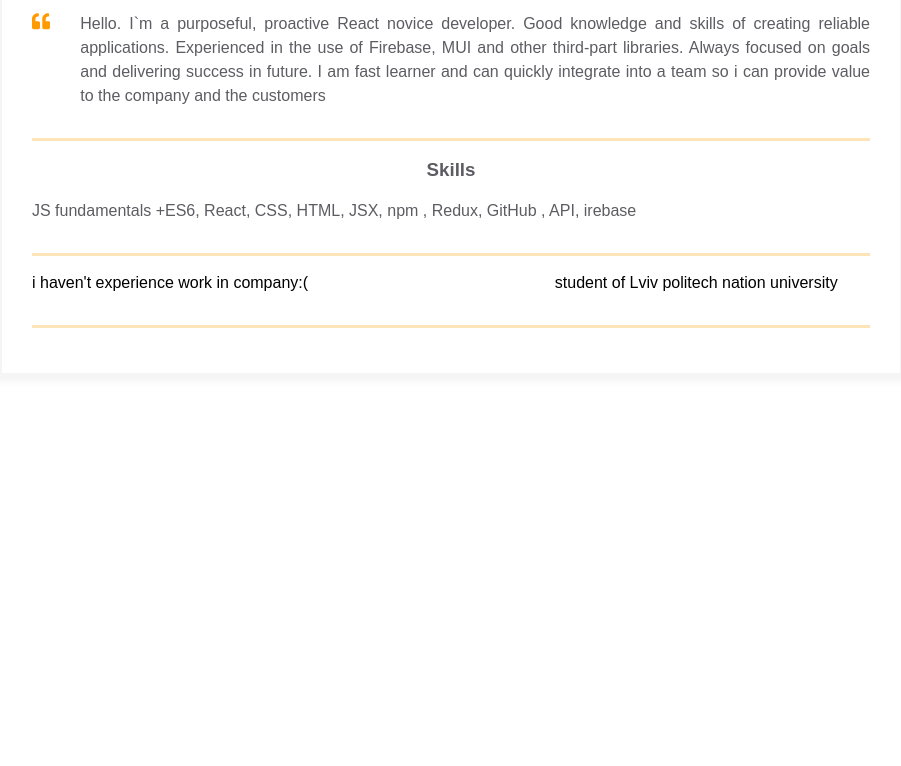
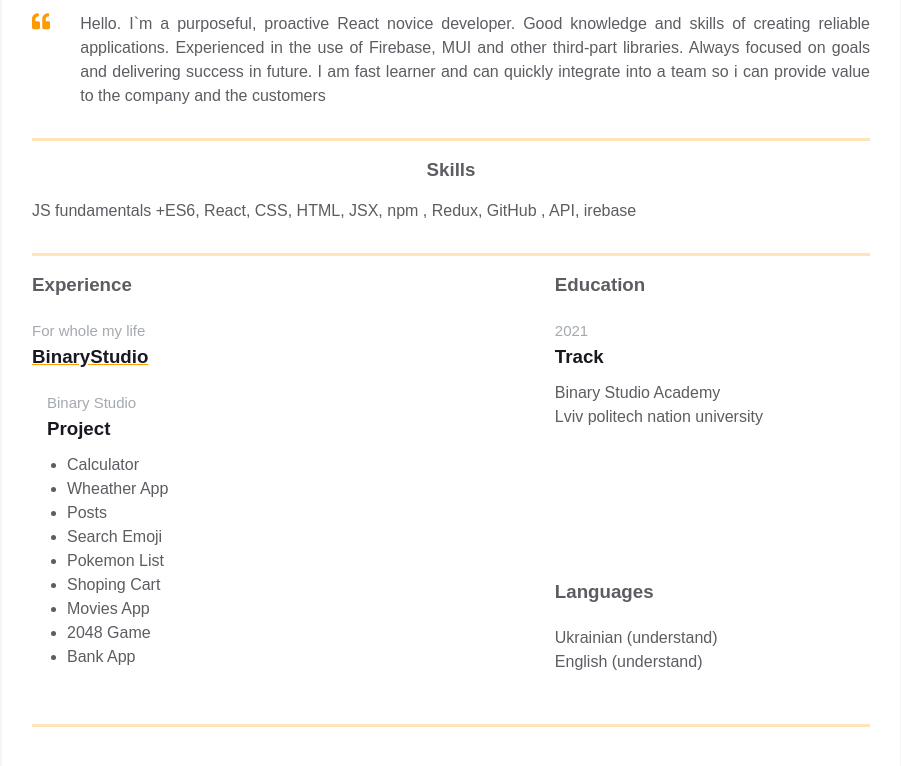
Before and after one commit to youra2004/homepage, a plain HTML site: page index.html in a window 1280 px wide. Shown: the part 338-1104 px from the top of the page, without its empty margins (189-1090 px from the left). Before the commit the page ends 800 px from the top, so only its background shows below. Drawn offline with Linux system fonts and the light colour scheme.

Commit message:
add information about Education and Experience

```diff
--- a/index.html
+++ b/index.html
@@ -103,11 +103,72 @@
           <div class="resume__block">
             <div class="main-info fh">
               <div class="experiences">
-                i haven't experience work in company:(
+                <div class="experiences">
+                  <h3 class="experiences__header">Experience</h3>
+                  <div class="experiences__company">
+                    <div class="experiences__company-header">
+                      <span class="experiences__company-header-durability"
+                        >For whole my life</span
+                      >
+                      <h3 class="experiences__company-header-name">
+                        BinaryStudio
+                      </h3>
+                    </div>
+
+                    <div class="experiences__company-project">
+                      <span class="experiences__company-project-role"
+                        >Binary Studio</span
+                      >
+                      <h3 class="experiences__company-project-name">Project</h3>
+                      <ul class="experiences__company-project-responsibilities">
+                        <li>Calculator</li>
+                        <li>Wheather App</li>
+                        <li>Posts</li>
+                        <li>Search Emoji</li>
+                        <li>Pokemon List</li>
+                        <li>Shoping Cart</li>
+                        <li>Movies App</li>
+                        <li>2048 Game</li>
+                        <li>Bank App</li>
+                      </ul>
+                    </div>
+                  </div>
+                </div>
               </div>
 
               <div class="additional-info fv">
-                student of Lviv politech nation university
+                <div class="additional-info fv">
+                  <div class="additional-info__education">
+                    <h3 class="additional-info__education-header">Education</h3>
+                    <div class="additional-info__education-university">
+                      <span
+                        class="additional-info__education-university-durability"
+                        >2021</span
+                      >
+                      <h3
+                        class="additional-info__education-university-speciality"
+                      >
+                        Track
+                      </h3>
+                      <p class="additional-info__education-university-name">
+                        Binary Studio Academy
+                      </p>
+                      <p class="additional-info__education-university-name">
+                        Lviv politech nation university
+                      </p>
+                    </div>
+                  </div>
+
+                  <div class="additional-info__languages">
+                    <h3 class="additional-info__languages-header">Languages</h3>
+                    <p class="additional-info__languages-item">
+                      Ukrainian (understand)
+                    </p>
+                    <p class="additional-info__languages-item">
+                      English (understand)
+                    </p>
+                  </div>
+                </div>
               </div>
             </div>
           </div>
```
